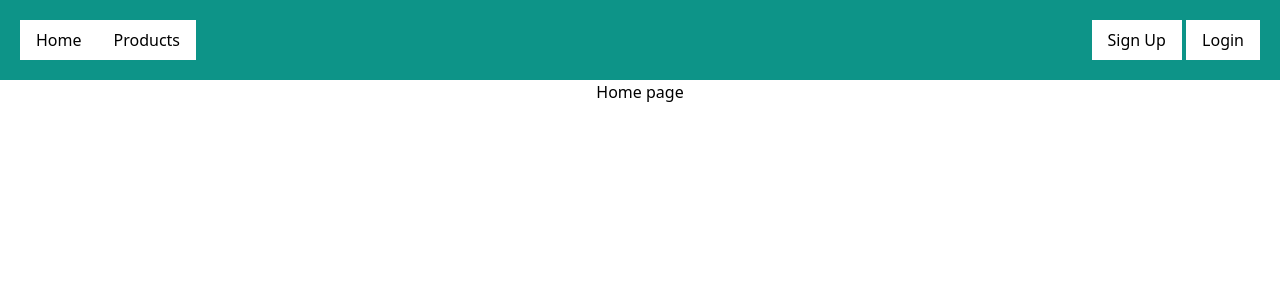
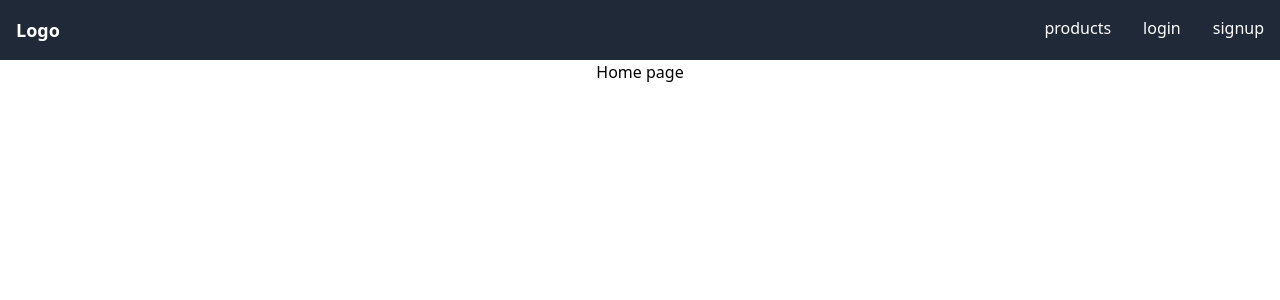
Before and after one commit to SimonBjorkberg/Project-3-Client, a React (Create React App) app: page / in a window 1280 px wide. Shown: the top 300 px of the page. Built offline with nearby package versions, Linux system fonts and the light colour scheme; no server answers.

Commit message:
Merged new navbar

```diff
--- a/src/App.jsx
+++ b/src/App.jsx
@@ -17,7 +17,6 @@ function App() {
   return (
     <div className="App">
       <Navbar />
-
       <Routes>
         <Route path="/" element={<HomePage />} />
 
--- a/src/components/Navbar/Navbar.css
+++ b/src/components/Navbar/Navbar.css
@@ -0,0 +1,7 @@
+.button-center {
+  min-width: 64.177px;
+}
+
+.menu-open {
+  margin-left: 0 !important;
+}
--- a/src/components/Navbar/Navbar.jsx
+++ b/src/components/Navbar/Navbar.jsx
@@ -1,56 +1,110 @@
 import "./Navbar.css";
 import { Link } from "react-router-dom";
-import { useContext } from "react";
+import { useContext, useState } from "react";
 import { AuthContext } from "../../context/auth.context";
 
 function Navbar() {
   // Subscribe to the AuthContext to gain access to
   // the values from AuthContext.Provider's `value` prop
   const { isLoggedIn, user, logOutUser } = useContext(AuthContext);
+  const [menuOpen, setMenuOpen] = useState(false);
+  const toggleMenu = () => setMenuOpen(!menuOpen);
+
+  const subMenuProducts = () => {
+    return (
+      <li>
+        <Link to="#" className="text-white hover:text-gray-300">
+          products
+        </Link>
+      </li>
+    );
+  };
+  const subMenuLogAndSign = () => {
+    return (
+      <>
+        <li>
+          <Link to="/login" className="text-white hover:text-gray-300">
+            login
+          </Link>
+        </li>
+        <li>
+          <Link to="/signup" className="text-white hover:text-gray-300">
+            signup
+          </Link>
+        </li>
+      </>
+    );
+  };
+
+  const subMenuLogOut = () => {
+    return (
+      <li>
+        <Link to="#" className="text-white hover:text-gray-300">
+          logout
+        </Link>
+      </li>
+    );
+  };
 
   return (
-    <nav className="flex justify-between bg-teal-600 p-5">
-      <div>
-        <Link to="/">
-          <button className="bg-white px-4 py-2">Home</button>
-        </Link>
-        <Link to="/products">
-          <button className="bg-white px-4 py-2">Products</button>
-        </Link>
-      </div>
-
-      <div>
-        {isLoggedIn && (
-          <div className="flex">
-            <button
-              className="mr-5 bg-red-900 text-white px-4 py-2"
-              onClick={logOutUser}
-            >
-              Logout
-            </button>
-
-            <Link to="/profile">
-              <img
-                src="https://picsum.photos/id/402/200/300"
-                style={{ width: 40, height: 40, borderRadius: 25 }}
-                alt="profile"
-              />
-            </Link>
-          </div>
-        )}
-
-        {!isLoggedIn && (
-          <>
-            <Link to="/signup">
-              {" "}
-              <button className="bg-white px-4 py-2">Sign Up</button>{" "}
-            </Link>
-            <Link to="/login">
-              {" "}
-              <button className="bg-white px-4 py-2">Login</button>{" "}
-            </Link>
-          </>
-        )}
+    <nav className="bg-gray-800 p-4">
+      <div className="container mx-auto flex justify-between">
+        <div className="text-white font-semibold text-lg">
+          <Link to="/">Logo</Link>
+        </div>
+        <ul className="hidden md:flex space-x-4 md:space-x-8">
+          {subMenuProducts()}
+          {!isLoggedIn ? subMenuLogAndSign() : subMenuLogOut()}
+        </ul>
+        <div className="flex flex-col items-center space-x-4 md:hidden">
+          <button
+            id="menu-toggle"
+            className="text-white flex justify-end button-center"
+            onClick={toggleMenu}
+          >
+            {menuOpen ? (
+              <svg
+                className="w-6 h-6"
+                fill="none"
+                stroke="currentColor"
+                viewBox="0 0 24 24"
+                xmlns="http://www.w3.org/2000/svg"
+              >
+                <path
+                  strokeLinecap="round"
+                  strokeLinejoin="round"
+                  strokeWidth="2"
+                  d="M6 18L18 6M6 6l12 12"
+                ></path>
+              </svg>
+            ) : (
+              <svg
+                className="w-6 h-6"
+                fill="none"
+                stroke="currentColor"
+                viewBox="0 0 24 24"
+                xmlns="http://www.w3.org/2000/svg"
+              >
+                <path
+                  strokeLinecap="round"
+                  strokeLinejoin="round"
+                  strokeWidth="2"
+                  d="M4 6h16M4 12h16M4 18h16"
+                ></path>
+              </svg>
+            )}
+          </button>
+          <ul
+            className={`${
+              menuOpen
+                ? "h-auto opacity-100 flex flex-col items-end"
+                : "h-0 opacity-0"
+            } md:flex md:space-x-8 menu-open ease-in duration-300`}
+          >
+            {subMenuProducts()}
+            {!isLoggedIn ? subMenuLogAndSign() : subMenuLogOut()}
+          </ul>
+        </div>
       </div>
     </nav>
   );
```
Also changed, not shown: package.json (+4 -3 lines), 1 other file (tests, documents, lock files or other folders).
